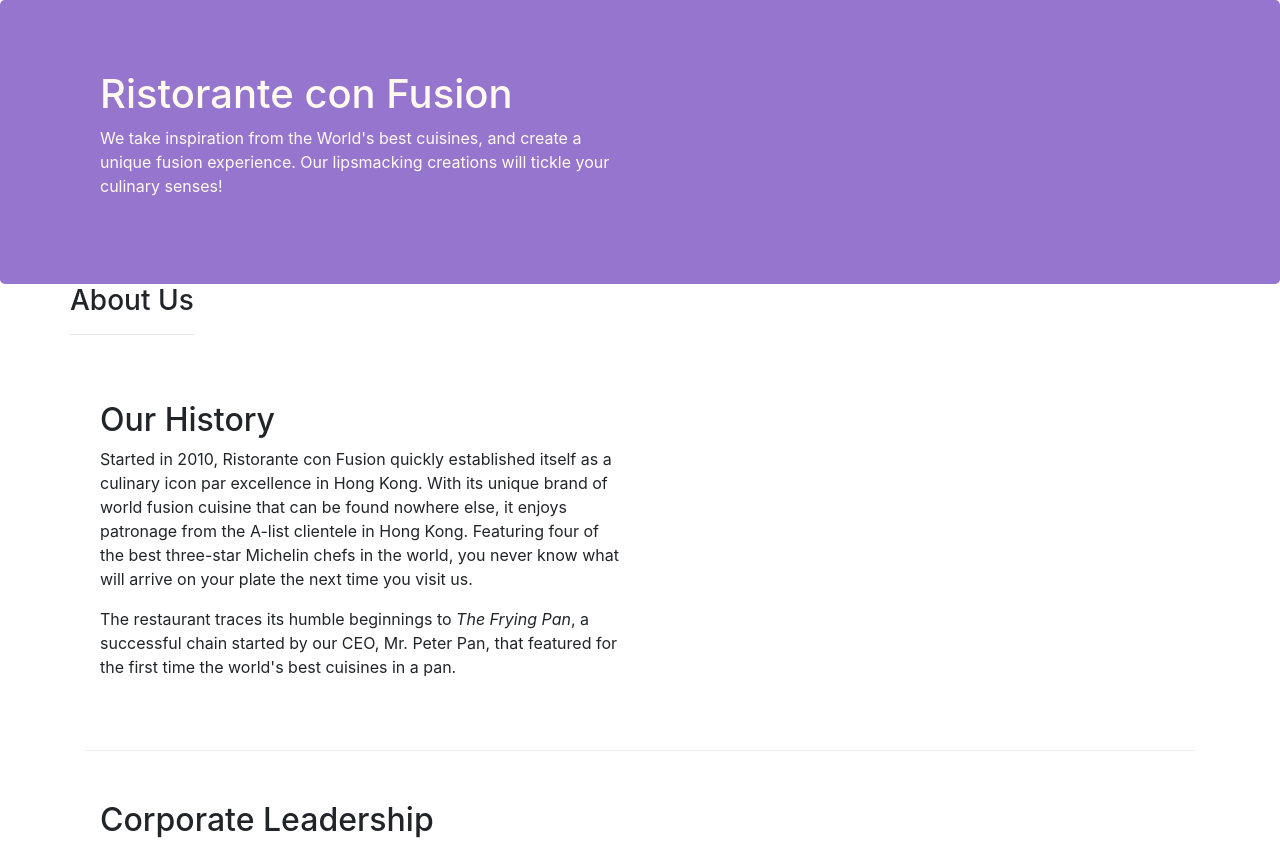
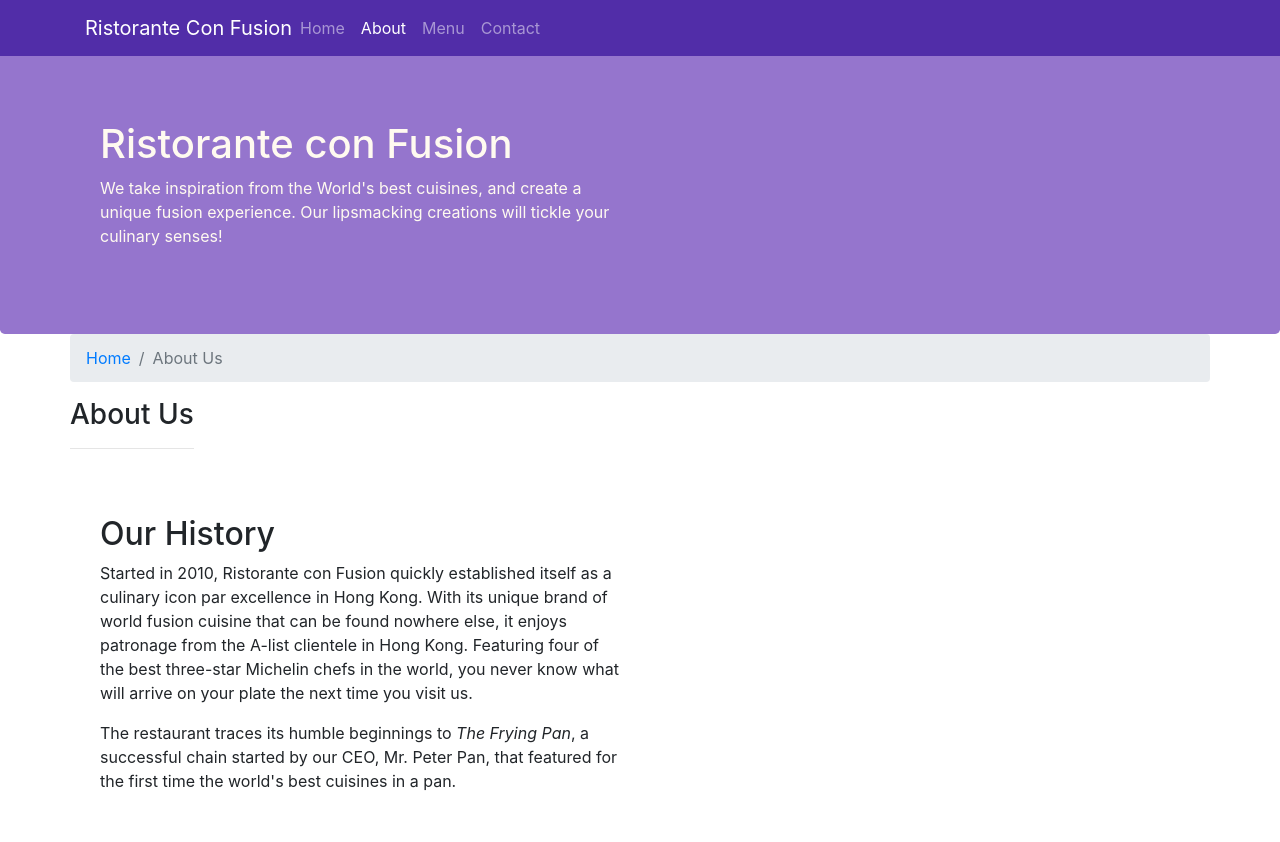
Before and after one commit to harshendrashah/conFusion, a website: page aboutus.html in a window 1280 px wide. Shown: the top 842 px of the page. Drawn offline with nearby package versions, Linux system fonts and the light colour scheme.

Commit message:
Added Navbar

```diff
--- a/aboutus.html
+++ b/aboutus.html
@@ -15,7 +15,23 @@
 </head>
 
 <body>
+        <nav class="navbar navbar-dark navbar-expand-sm fixed-top">
+                <div class="container">
+                    <button class="navbar-toggler" type="button" data-toggle="collapse" data-target="#Navbar">
+                        <span class="navbar-toggler-icon"></span>
+                    </button>
+                    <a class="navbar-brand mr-auto" href="./index.html">Ristorante Con Fusion</a>
+                    <div class="collapse navbar-collapse" id="Navbar">
+                        <ul class="navbar-nav mr-auto">
+                            <li class="nav-item"><a class="nav-link" href="./index.html">Home</a></li>
+                            <li class="nav-item active"><a class="nav-link" href="#">About</a></li>
+                            <li class="nav-item"><a class="nav-link" href="#">Menu</a></li>
+                            <li class="nav-item"><a class="nav-link" href="#">Contact</a></li>
+                        </ul>
+                    </div>
 
+                </div>
+            </nav>
     <header class="jumbotron">
         <div class="container">
             <div class="row row-header">
@@ -31,6 +47,10 @@
 
     <div class="container">
         <div class="row">
+            <ol class="col-12 breadcrumb">
+                <li class="breadcrumb-item"><a href="./index.html">Home</a></li>
+                <li class="breadcrumb-item active">About Us</li>
+            </ol>
             <div>
                <h3>About Us</h3>
                <hr>
@@ -70,7 +90,7 @@
                 <div class="col-4 offset-1 col-sm-2">
                     <h5>Links</h5>
                     <ul class="list-unstyled">
-                        <li><a href="#">Home</a></li>
+                        <li><a href="./index.html">Home</a></li>
                         <li><a href="#">About</a></li>
                         <li><a href="#">Menu</a></li>
                         <li><a href="#">Contact</a></li>
--- a/css/styles.css
+++ b/css/styles.css
@@ -28,3 +28,12 @@
     margin: 0px;
     color: #0f0f0f;
 }
+
+body {
+    padding: 50px 0px 0px;
+    z-index: 0;
+}
+
+.navbar-dark {
+    background-color: #512DA8;
+}
```
Also changed, not shown: index.html (+17 -1 lines).
